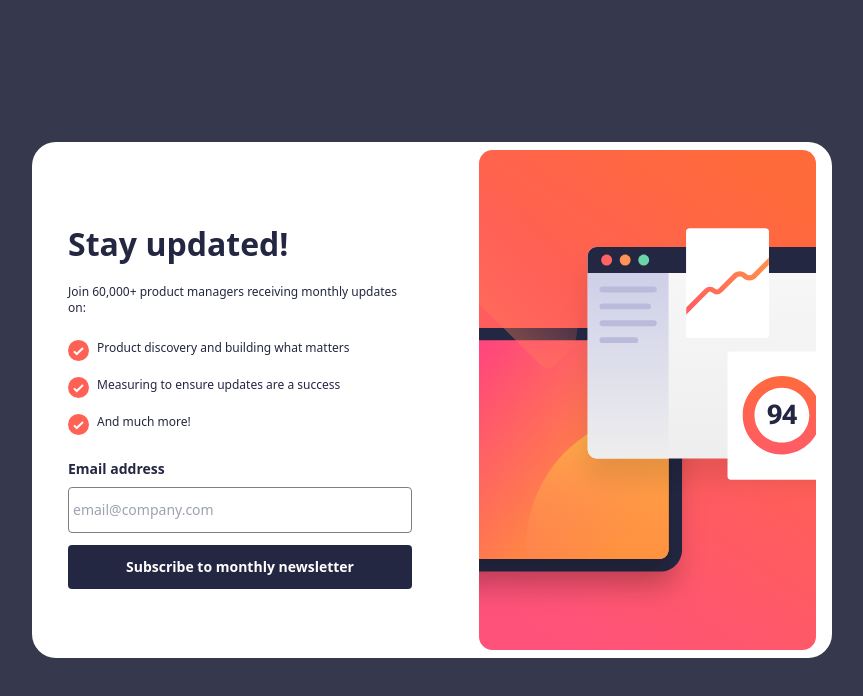
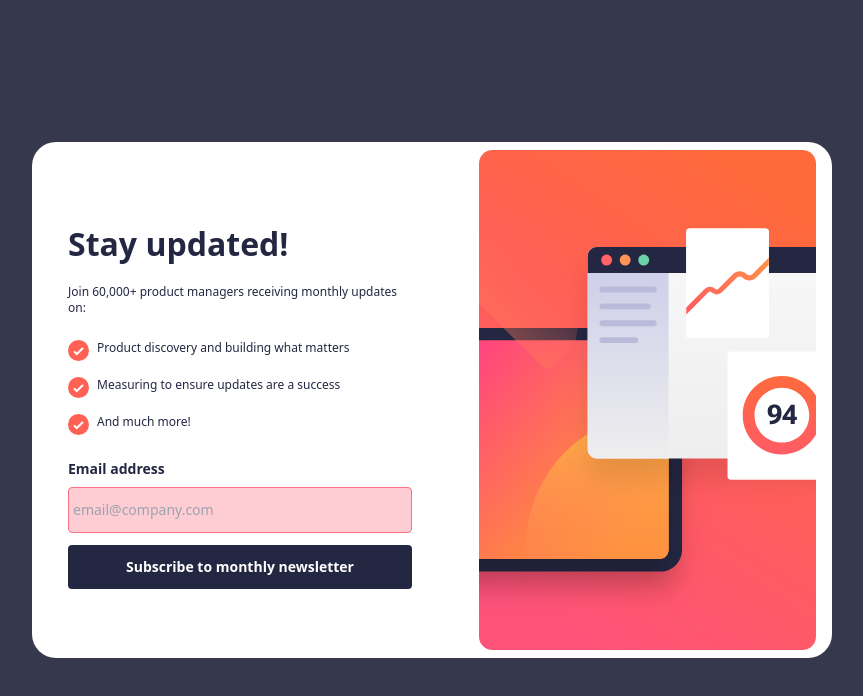
Before and after one commit to shivani1410551/newsLetterSignUpForm, a React (Vite) app: page / in a window 1280 px wide. Shown: the top 696 px of the page, without its empty margins (208-1071 px from the left). Built offline with nearby package versions, Linux system fonts and the light colour scheme.

Commit message:
update bg color

```diff
--- a/src/Components/SignUpForm.jsx
+++ b/src/Components/SignUpForm.jsx
@@ -70,14 +70,14 @@ const TextBlock = ({ handleIsOpen }) => {
             name="email"
             id="email"
             placeholder="email@company.com"
-            className="rounded border-[Grey] border py-3 px-1 cursor-pointer
+            className={`rounded border-[Grey] border py-3 px-1 cursor-pointer
           xxs:text-xs xs:text-sm
           xxs:placeholder:text-xs
           xs:placeholder:text-sm
           xxs:w-full
           outline-none
-          ${ErrorMessage && `bg-rose-100 border-rose-400`}
-          "
+          ${ErrorMessage && `bg-rose-200 border-rose-400`}
+          `}
           />
           <button
             type="submit"
```
